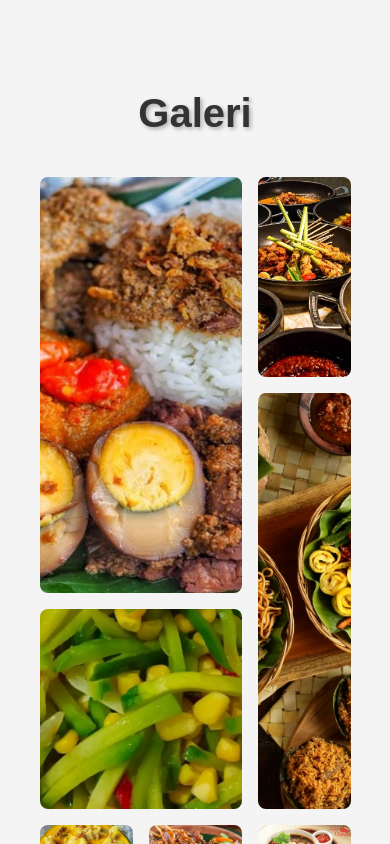
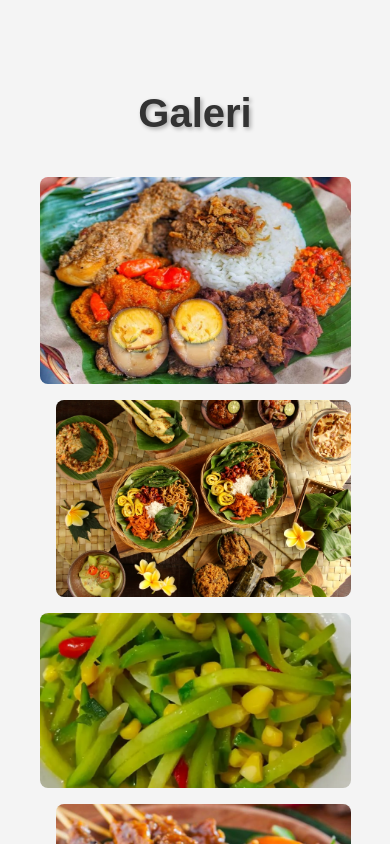
Before and after one commit to revou-fsse-oct24/module-2-ridwanam9, a plain HTML site: page index.html in a window 390 px wide. Shown: the part 1156-2000 px from the top of the page. Drawn offline with Linux system fonts and the light colour scheme.

Commit message:
Responsive Asimetrical Grid

```diff
--- a/style.css
+++ b/style.css
@@ -196,11 +196,11 @@ section p{
 .asymmetrical-grid {
     display: grid;
     gap: 1rem;
-    grid-template-columns: repeat(3, 1fr);
-    grid-template-rows: repeat(3, 200px);
+    grid-template-columns: repeat(3, 1fr); /* Default: 3 kolom untuk layar besar */
     grid-auto-flow: dense;
 }
 
+/* Set ukuran awal untuk grid items */
 .grid-item {
     width: 100%;
     height: 100%;
@@ -209,7 +209,7 @@ section p{
     transition: transform 0.3s ease;
 }
 
-/* Asymmetric positioning */
+/* Default positioning for large screens */
 .grid-item:nth-child(1) {
     grid-column: span 2;
     grid-row: span 2;
@@ -429,3 +429,33 @@ footer nav ul li a {
     }
 
 }
+
+@media (max-width: 1024px) {
+    /* Medium screens: 2 kolom */
+    .asymmetrical-grid {
+        grid-template-columns: repeat(2, 1fr);
+    }
+
+    /* Adjust positioning to fit 2 columns */
+    .grid-item:nth-child(1),
+    .grid-item:nth-child(4) {
+        grid-column: span 2;
+    }
+
+    .grid-item:nth-child(3) {
+        grid-row: span 1;
+    }
+}
+
+@media (max-width: 768px) {
+    /* Small screens: 1 kolom */
+    .asymmetrical-grid {
+        grid-template-columns: 1fr;
+    }
+
+    /* Full-width items on mobile */
+    .grid-item {
+        grid-column: span 1;
+        grid-row: span 1;
+    }
+}
```
